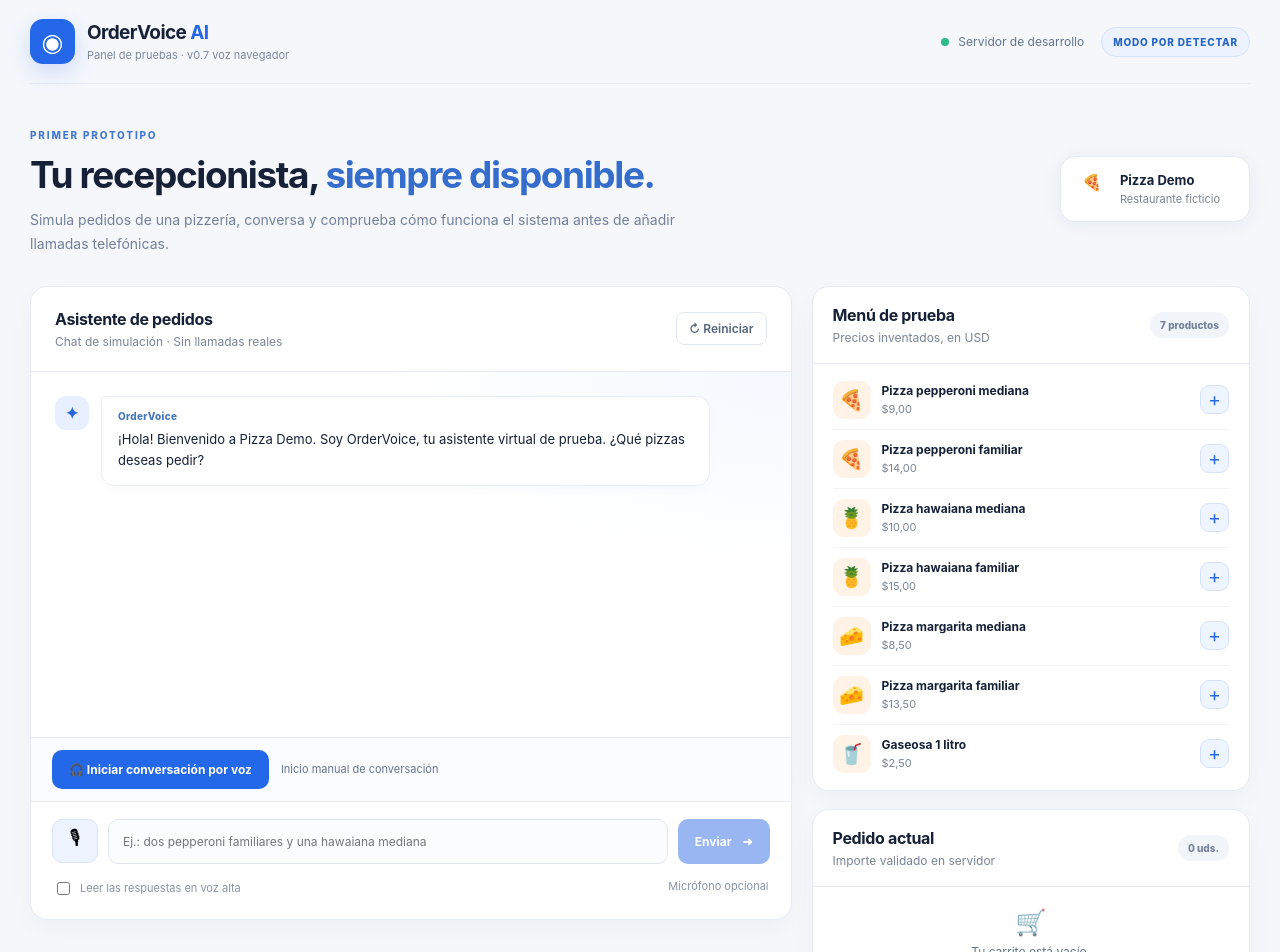
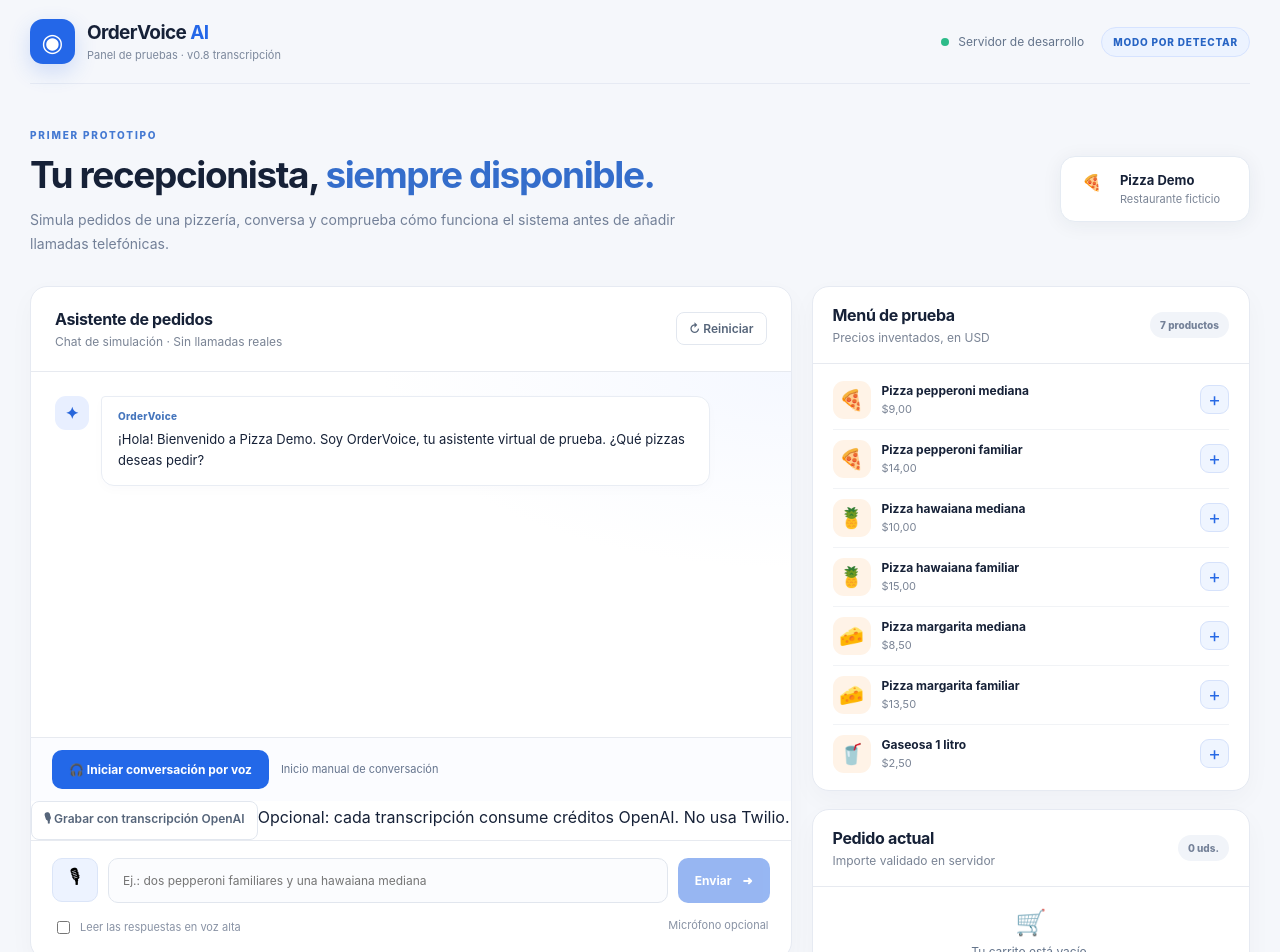
Before and after one commit to cedenoiker88-lang/OrderVoice-AI, a Next.js app: page / in a window 1280 px wide. Shown: the top 952 px of the page. Built offline with nearby package versions, Linux system fonts and the light colour scheme.

Commit message:
feat(stt): mic recording and optional API transcript before AI, spoken Edge response

```diff
--- a/src/app/page.tsx
+++ b/src/app/page.tsx
@@ -56,6 +56,10 @@ export default function Home() {
   const [voiceSession, setVoiceSession] = useState(false);
   const [spanishVoices, setSpanishVoices] = useState<SpeechSynthesisVoice[]>([]);
   const [selectedVoice, setSelectedVoice] = useState("");
+  const [recording, setRecording] = useState(false);
+  const [transcribing, setTranscribing] = useState(false);
+  const [lastTranscript, setLastTranscript] = useState("");
+
   const [error, setError] = useState("");
   const conversationRef = useRef<HTMLDivElement>(null);
   const busyRef = useRef(false);
@@ -70,6 +74,12 @@ export default function Home() {
   const retryRef = useRef<ReturnType<typeof setTimeout> | null>(null);
   const voiceTurnStartedRef = useRef<number | null>(null);
   const silenceCountRef = useRef(0);
+  const mediaRecorderRef = useRef<MediaRecorder | null>(null);
+  const mediaStreamRef = useRef<MediaStream | null>(null);
+  const recordingTimerRef = useRef<ReturnType<typeof setTimeout> | null>(null);
+  const sttAbortRef = useRef<AbortController | null>(null);
+  const recordedChunksRef = useRef<Blob[]>([]);
+
 
   useEffect(() => {
     try {
@@ -98,6 +108,97 @@ export default function Home() {
     conversation.scrollTo({ top: conversation.scrollHeight, behavior: "smooth" });
   }, [messages, busy]);
 
+
+  function closeMicrophoneCapture() {
+    if (recordingTimerRef.current) clearTimeout(recordingTimerRef.current);
+    recordingTimerRef.current = null;
+    mediaStreamRef.current?.getTracks().forEach((track) => track.stop());
+    mediaStreamRef.current = null;
+    mediaRecorderRef.current = null;
+    setRecording(false);
+  }
+
+  async function toggleApiRecording() {
+    if (recording) {
+      if (mediaRecorderRef.current?.state === "recording") mediaRecorderRef.current.stop();
+      setRecording(false);
+      return;
+    }
+    if (busyRef.current || voiceRef.current || listening || transcribing) return;
+    if (!navigator.mediaDevices?.getUserMedia || typeof MediaRecorder === "undefined") {
+      setError("El navegador no permite grabar audio. Abre http://localhost:3000 en Edge y verifica el micrófono.");
+      return;
+    }
+    const mime = ["audio/webm;codecs=opus", "audio/webm", "audio/mp4"]
+      .find((item) => MediaRecorder.isTypeSupported(item));
+    if (!mime) {
+      setError("El formato de grabación del navegador no es compatible. Prueba Microsoft Edge actualizado.");
+      return;
+    }
+    try {
+      window.speechSynthesis?.cancel();
+      const stream = await navigator.mediaDevices.getUserMedia({
+        audio: { echoCancellation: true, noiseSuppression: true, autoGainControl: true }
+      });
+      mediaStreamRef.current = stream;
+      recordedChunksRef.current = [];
+      setLastTranscript("");
+      setError("");
+      const recorder = new MediaRecorder(stream, { mimeType: mime });
+      mediaRecorderRef.current = recorder;
+      recorder.ondataavailable = (event) => {
+        if (event.data.size > 0) recordedChunksRef.current.push(event.data);
+      };
+      recorder.onerror = () => {
+        closeMicrophoneCapture();
+        setError("No pude grabar el audio. Comprueba el permiso de micrófono.");
+      };
+      recorder.onstop = async () => {
+        closeMicrophoneCapture();
+        const recorded = new Blob(recordedChunksRef.current, { type: mime });
+        recordedChunksRef.current = [];
+        if (recorded.size < 150) {
+          setError("No recibí suficiente audio. Pulsa Grabar y habla antes de detener la grabación.");
+          return;
+        }
+        if (recorded.size > 8 * 1024 * 1024) {
+          setError("El audio excede 8 MB. Prueba una frase más corta.");
+          return;
+        }
+        const controller = new AbortController();
+        sttAbortRef.current = controller;
+        setTranscribing(true);
+        try {
+          const form = new FormData();
+          form.append("audio", recorded, mime.includes("mp4") ? "pedido.mp4" : "pedido.webm");
+          const result = await fetch("/api/browser-transcribe", { method: "POST", body: form, signal: controller.signal });
+          const data = await result.json() as { text?: string; error?: string };
+          if (!result.ok || !data.text) throw new Error(data.error ?? "No se pudo reconocer tu voz.");
+          const transcript = data.text.trim();
+          setLastTranscript(transcript);
+          // Se conserva el texto leído por la API en el historial y se envía
+          // al motor de pedidos. La respuesta se lee con la voz de Edge.
+          setTranscribing(false);
+          if (sttAbortRef.current === controller) sttAbortRef.current = null;
+          await send(transcript, true, true);
+        } catch (cause) {
+          if (!controller.signal.aborted) setError(cause instanceof Error ? cause.message : "Fallo de transcripción.");
+        } finally {
+          setTranscribing(false);
+          if (sttAbortRef.current === controller) sttAbortRef.current = null;
+        }
+      };
+      recorder.start();
+      setRecording(true);
+      // Evitar grabaciones largas y consumos imprevistos: máximo 18 segundos.
+      recordingTimerRef.current = setTimeout(() => {
+        if (recorder.state === "recording") recorder.stop();
+      }, 18_000);
+    } catch {
+      closeMicrophoneCapture();
+      setError("No pude acceder al micrófono. Permite el acceso en Edge y revisa la entrada de audio de Windows.");
+    }
+  }
 
   function stopVoiceSession() {
     generationRef.current += 1;
@@ -255,9 +356,13 @@ export default function Home() {
     if (retryRef.current) clearTimeout(retryRef.current);
     recognitionRef.current?.stop();
     window.speechSynthesis?.cancel();
+    if (recordingTimerRef.current) clearTimeout(recordingTimerRef.current);
+    mediaRecorderRef.current?.stop();
+    mediaStreamRef.current?.getTracks().forEach((track) => track.stop());
+    sttAbortRef.current?.abort();
   }, []);
 
-  async function send(text: string, browserVoice = false) {
+  async function send(text: string, browserVoice = false, forceSpeak = false) {
     const message = text.trim();
     if (!message || busyRef.current) return;
     busyRef.current = true;
@@ -297,7 +402,7 @@ export default function Home() {
       setCart(cartRef.current);
       messagesRef.current = [...messagesRef.current, { role: "assistant", text: data.reply }];
       setMessages(messagesRef.current);
-      say(data.reply, voiceRef.current);
+      say(data.reply, voiceRef.current || forceSpeak);
       if (data.order) {
         setOrders((previous) => {
           const updated = [data.order!, ...previous].slice(0, 12);
@@ -350,6 +455,7 @@ export default function Home() {
     setMessages([initialMessage]);
     setLastTiming(null);
     setLastVoiceDelayMs(null);
+    setLastTranscript("");
     setLastRecognitionMs(null);
     setLastSpeechToTextMs(null);
     setError("");
@@ -359,7 +465,7 @@ export default function Home() {
   return (
     <div className="shell">
       <header className="header">
-        <div className="brand"><div className="brandmark">◉</div><div><strong>OrderVoice <span>AI</span></strong><small>Panel de pruebas · v0.7 voz navegador</small></div></div>
+        <div className="brand"><div className="brandmark">◉</div><div><strong>OrderVoice <span>AI</span></strong><small>Panel de pruebas · v0.8 transcripción</small></div></div>
         <div className="header-right"><span className="status-dot" /><span>Servidor de desarrollo</span><span className={`mode mode-${mode}`}>{mode === "ollama" ? "OLLAMA LOCAL" : mode === "ia" ? "IA ACTIVADA" : mode === "local" ? "REGLAS LOCALES" : mode === "demo" ? "MODO DEMO" : "MODO POR DETECTAR"}</span></div>
       </header>
 
@@ -373,11 +479,23 @@ export default function Home() {
             {busy && <div className="thinking">OrderVoice está procesando tu pedido…</div>}
           </div>
           <div className="voice-control">
-            <button type="button" className={voiceSession ? "voice-session active" : "voice-session"} onClick={toggleVoiceSession} disabled={busy && !voiceSession}>
+            <button type="button" className={voiceSession ? "voice-session active" : "voice-session"} onClick={toggleVoiceSession} disabled={(busy || recording || transcribing) && !voiceSession}>
               {voiceSession ? "■ Terminar conversación" : "🎧 Iniciar conversación por voz"}
             </button>
             <span role="status">{voiceSession ? (listening ? "Escuchando al cliente…" : busy ? "Procesando el pedido…" : "OrderVoice está hablando o preparando la escucha…") : "Inicio manual de conversación"}</span>
           </div>
+          <div className="stt-controls">
+            <button type="button" className={recording ? "secondary stt-recording" : "secondary"}
+              disabled={voiceSession || busy || transcribing} onClick={() => { void toggleApiRecording(); }}>
+              {recording ? "■ Detener y transcribir" : "🎙 Grabar con transcripción OpenAI"}
+            </button>
+            <span role="status">{transcribing ? "Transcribiendo el audio mediante API…" :
+              recording ? "Grabando… habla ahora. Máximo 18 segundos." :
+              "Opcional: cada transcripción consume créditos OpenAI. No usa Twilio."}</span>
+          </div>
+          {lastTranscript && <div className="stt-result" role="status">
+            <strong>Texto reconocido por la API:</strong> {lastTranscript}
+          </div>}
           {spanishVoices.length > 0 && <div className="voice-settings">
             <label htmlFor="voice-choice">Voz española de Edge:</label>
             <select id="voice-choice" value={selectedVoice} onChange={(event) => setSelectedVoice(event.target.value)}
@@ -397,7 +515,7 @@ export default function Home() {
           </div>}
           {error && <p className="error" role="alert">⚠ {error}</p>}
           <form className="composer" onSubmit={(event) => {event.preventDefault(); void send(input);}}>
-            <button className={`mic ${listening ? "active" : ""}`} type="button" aria-label="Dictar pedido" title="Hablar con el micrófono" disabled={busy || voiceSession} onClick={startMicrophone}>{listening ? "◉" : "🎙"}</button>
+            <button className={`mic ${listening ? "active" : ""}`} type="button" aria-label="Dictar pedido" title="Hablar con el micrófono" disabled={busy || voiceSession || recording || transcribing} onClick={startMicrophone}>{listening ? "◉" : "🎙"}</button>
             <input aria-label="Escribe el pedido" placeholder="Ej.: dos pepperoni familiares y una hawaiana mediana" maxLength={500} value={input} onChange={(event) => setInput(event.target.value)} disabled={busy}/>
             <button className="send" type="submit" disabled={busy || !input.trim()}>Enviar <span>➜</span></button>
           </form>
```
